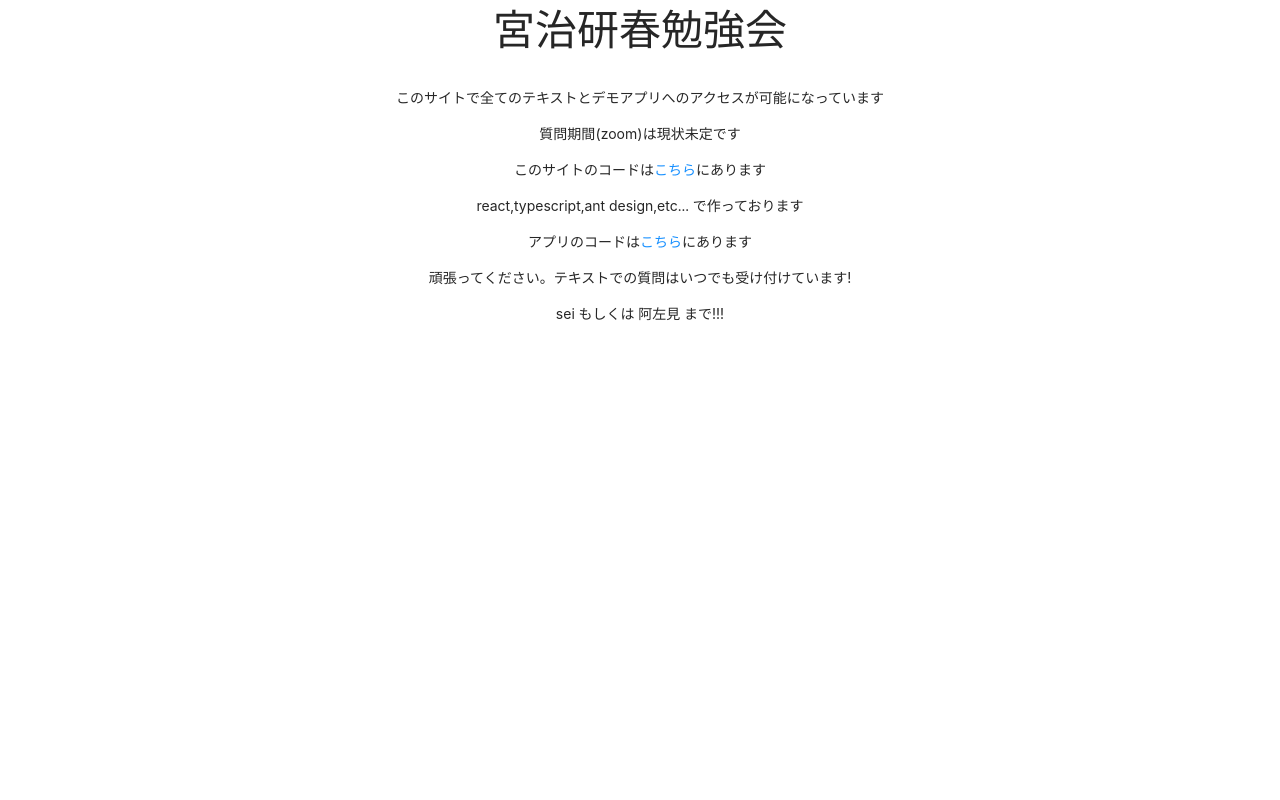
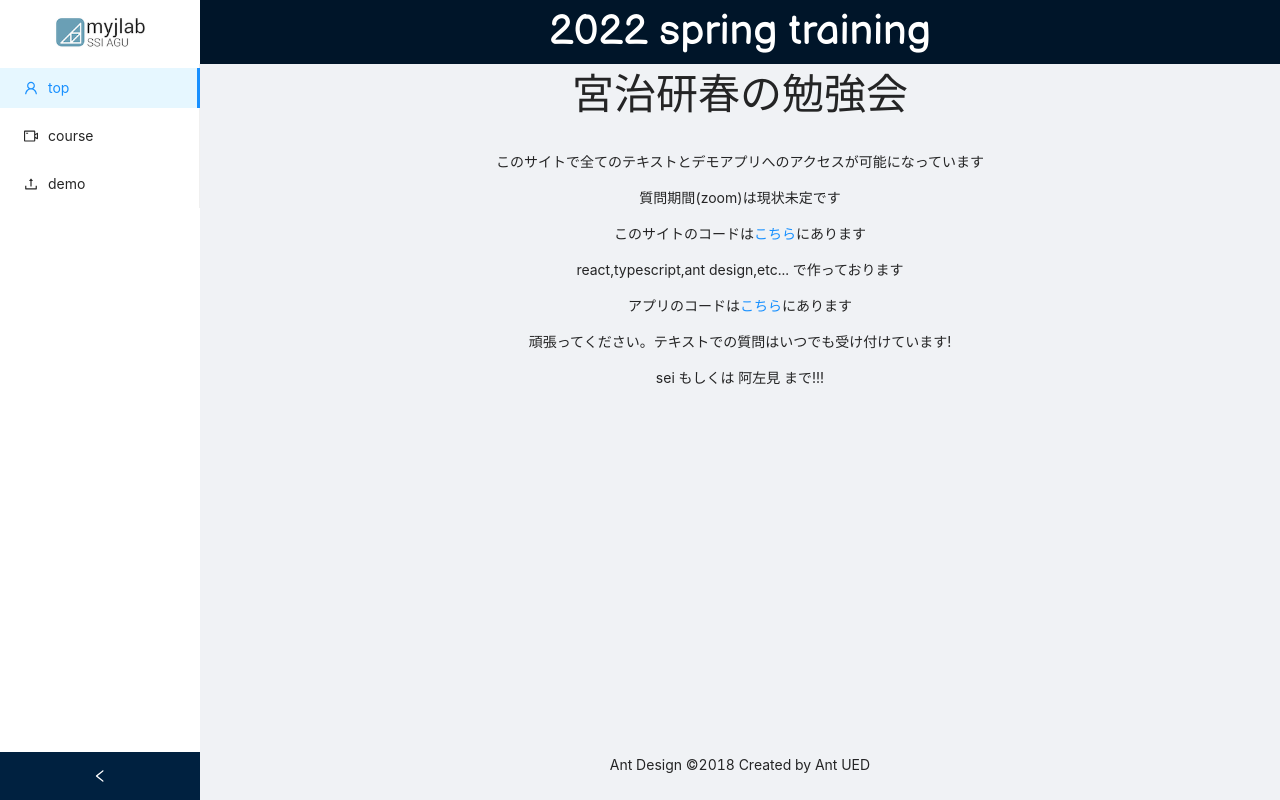
Before and after one commit to renasami/2022_page, a React (Create React App) app: page / in a window 1280 px wide. Built offline with nearby package versions, Linux system fonts and the light colour scheme; no server answers.

Commit message:
basic uis finish

```diff
--- a/src/App.tsx
+++ b/src/App.tsx
@@ -1,11 +1,13 @@
-import React from 'react';
+import React, { FC } from 'react';
 import './App.css';
 import Login from "./components/pages/Login"
 import Register from './components/pages/Register';
 import Home from "./components/pages/Home"
 import { BrowserRouter, Routes, Route } from 'react-router-dom';
-
-function App() {
+import AuthTemplate from "./components/templates/AuthTemplate"
+import Course from './components/pages/Course';
+import Demo from './components/pages/Demo';
+const App:FC = () => {
   return (
     <div className="App">
       <BrowserRouter>
@@ -13,6 +15,8 @@ function App() {
         <Route path="/login" element={<Login/>} />
         <Route path="/register" element={<Register/>} />
         <Route path="/" element={<Home/>} />
+        <Route path="/course" element={<Course/>} />
+        <Route path="/demo" element={<Demo/>} />
       </Routes>
       </BrowserRouter>
     </div>
--- a/src/components/organisms/SideBar/index.tsx
+++ b/src/components/organisms/SideBar/index.tsx
@@ -10,6 +10,8 @@ import 'antd/dist/antd.css';
 import './index.css';
 import myjlogo from "../../../imgs/myjlab-logo.png";
 import myjicon from "../../../imgs/myjlab-icon.png";
+import {Link} from "react-router-dom"
+
 const SideBar:FC = () => {
     const [collapsed, setCollapsed] = useState<boolean>(false);
     const onCollapse = () => {
@@ -29,13 +31,13 @@ const SideBar:FC = () => {
 
           <Menu theme="light" mode="inline" defaultSelectedKeys={['1']}>
             <Menu.Item key="1" icon={<UserOutlined />}>
-              top
+              <Link to="/">top</Link>
             </Menu.Item>
             <Menu.Item key="2" icon={<VideoCameraOutlined />}>
-              course
+              <Link to="/course">course</Link>
             </Menu.Item>
             <Menu.Item key="3" icon={<UploadOutlined />}>
-              demo
+              <Link to="/demo">demo</Link>
             </Menu.Item>
           </Menu>
 
--- /dev/null
+++ b/src/components/pages/Course/index.tsx
@@ -0,0 +1,14 @@
+import { FC } from "react"
+import BasicTemplate from "../../templates/BasicTemplate"
+
+const Courese:FC = () => {
+    return (
+        <>
+            <BasicTemplate>
+            <h1>Courese</h1>
+            </BasicTemplate>
+        </>
+    )
+}
+
+export default Courese
--- /dev/null
+++ b/src/components/pages/Demo/index.tsx
@@ -0,0 +1,13 @@
+import {FC} from "react"
+import BasicTemplate from "../../templates/BasicTemplate"
+const Demo:FC = () => {
+    return (
+        <>
+        <BasicTemplate>
+            <h1>Demo</h1>
+        </BasicTemplate>
+        </>
+    )
+}
+
+export default Demo
--- a/src/components/pages/Home/index.tsx
+++ b/src/components/pages/Home/index.tsx
@@ -1,10 +1,11 @@
 import {FC} from "react"
-
+import BasicTemplate from "../../templates/BasicTemplate"
 const Home:FC = () => {
 
     return (
         <>
-            <h1>宮治研春勉強会</h1>
+            <BasicTemplate>
+            <h1>宮治研春の勉強会</h1>
             <p>このサイトで全てのテキストとデモアプリへのアクセスが可能になっています</p>
             <p>質問期間(zoom)は現状未定です</p>
             <p>このサイトのコードは<span><a href="https://github.com/renasami/2022_page">こちら</a></span>にあります</p>
@@ -12,6 +13,7 @@ const Home:FC = () => {
             <p>アプリのコードは<span><a href="https://github.com/renasami/spring_training_2022">こちら</a></span>にあります</p>
             <p>頑張ってください。テキストでの質問はいつでも受け付けています!</p>
             <p>sei もしくは 阿左見 まで!!!</p>
+            </BasicTemplate>
         </>
     )
 }
--- a/src/components/templates/BasicTemplate/index.tsx
+++ b/src/components/templates/BasicTemplate/index.tsx
@@ -5,13 +5,15 @@ import 'antd/dist/antd.css';
 import './index.css';
 import { Layout } from "antd";
 
-const BasicTemplate:FC = () => {
+const BasicTemplate:FC = ({children}) => {
 
     return (
       <>
       <Layout style={{ minHeight: '100vh' }}>
         <SideBar/>
-        <Header/>
+        <Header>
+        {children}
+        </Header>
       </Layout>
       </>
     );
```
